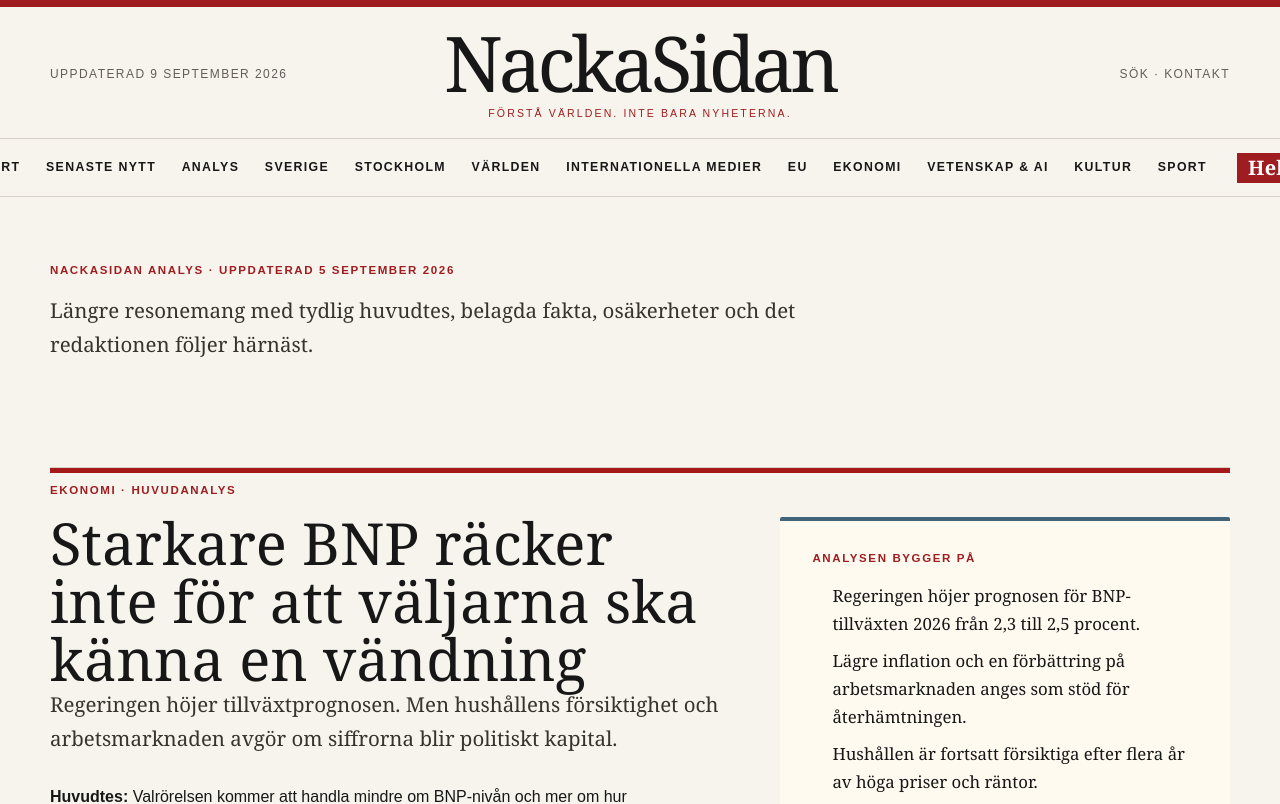
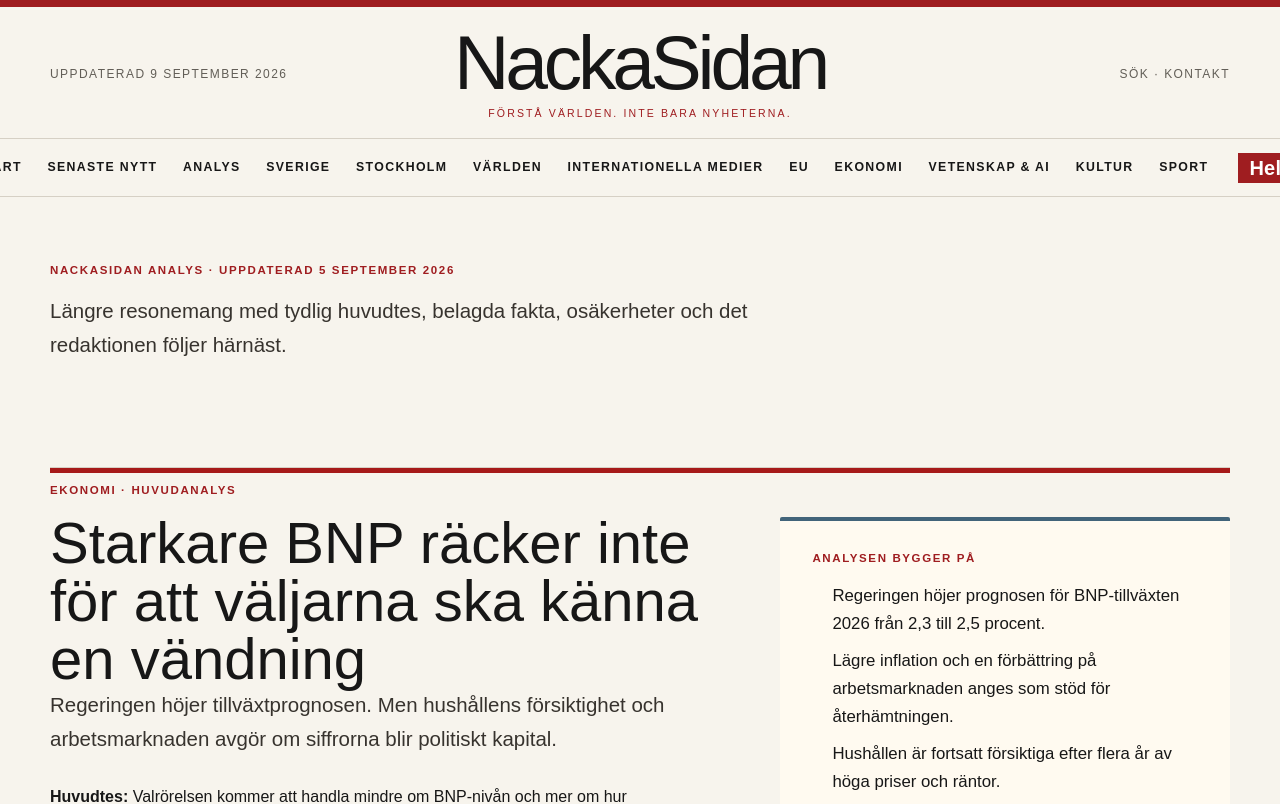
Before and after one commit to Djurgarden2019/NackaSidan-2026, a Next.js app: page /analys in a window 1280 px wide. Shown: the top 804 px of the page. Built offline with nearby package versions, Linux system fonts and the light colour scheme.

Commit message:
Använd samma typsnitt på alla sidor

```diff
--- a/app/unified-layout.css
+++ b/app/unified-layout.css
@@ -277,3 +277,18 @@ main>.shell>section:first-child{padding-top:0}
 .sport-standard-grid{display:grid;grid-template-columns:repeat(2,minmax(0,1fr));gap:1rem}
 .sport-standard-grid p{margin:0;padding:1rem;border:1px solid var(--line);background:var(--surface)}
 @media(max-width:800px){.sport-news-grid,.sport-score-grid,.sport-agenda,.sport-standard-grid{grid-template-columns:1fr}.sport-agenda li{grid-template-columns:6.5rem 1fr}}
+
+
+/* Ett gemensamt typsnitt på hela NackaSidan */
+:root{
+  --site-font:Arial,Helvetica,sans-serif;
+}
+html,
+body,
+body *,
+button,
+input,
+select,
+textarea{
+  font-family:var(--site-font)!important;
+}
```
